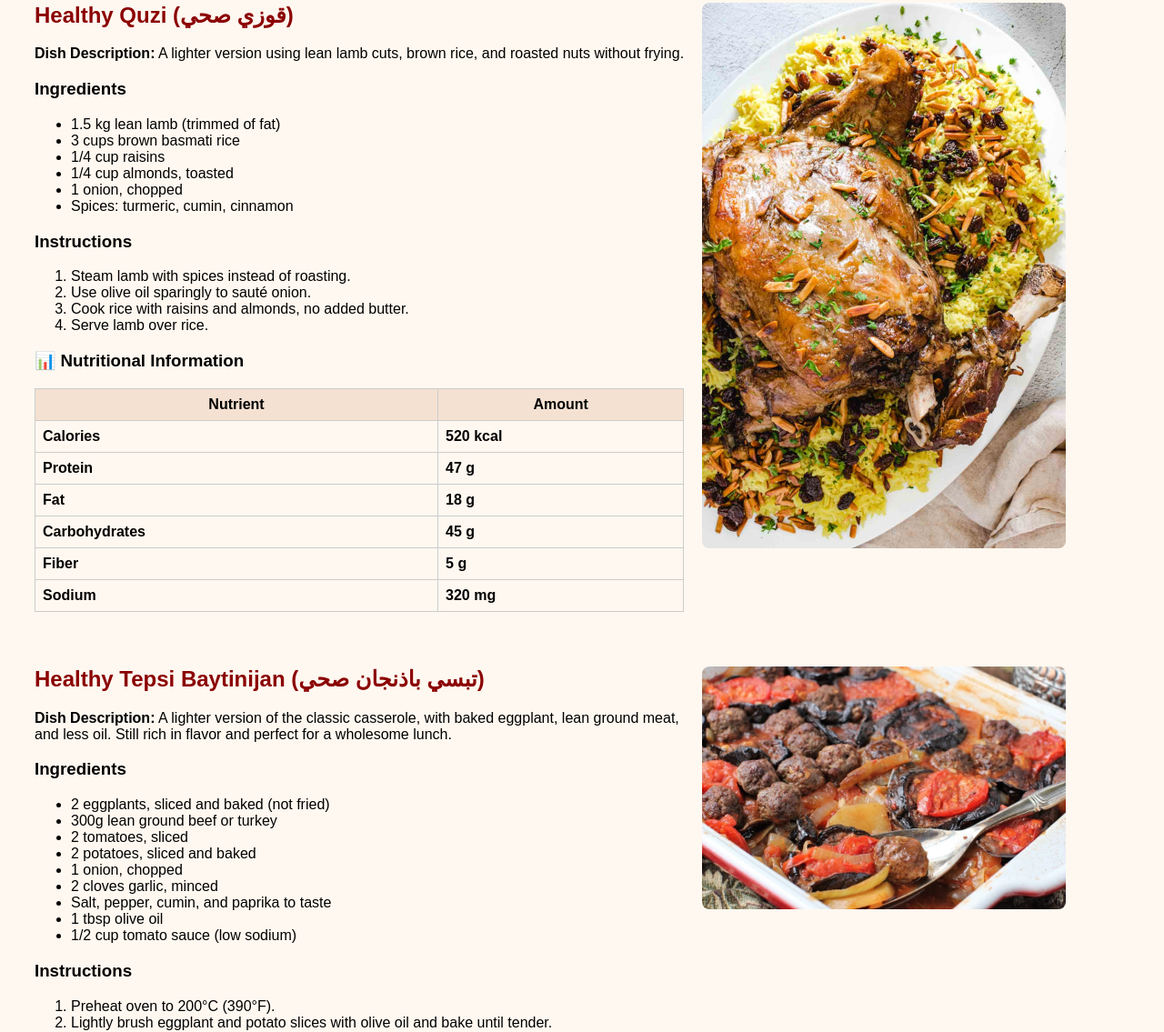
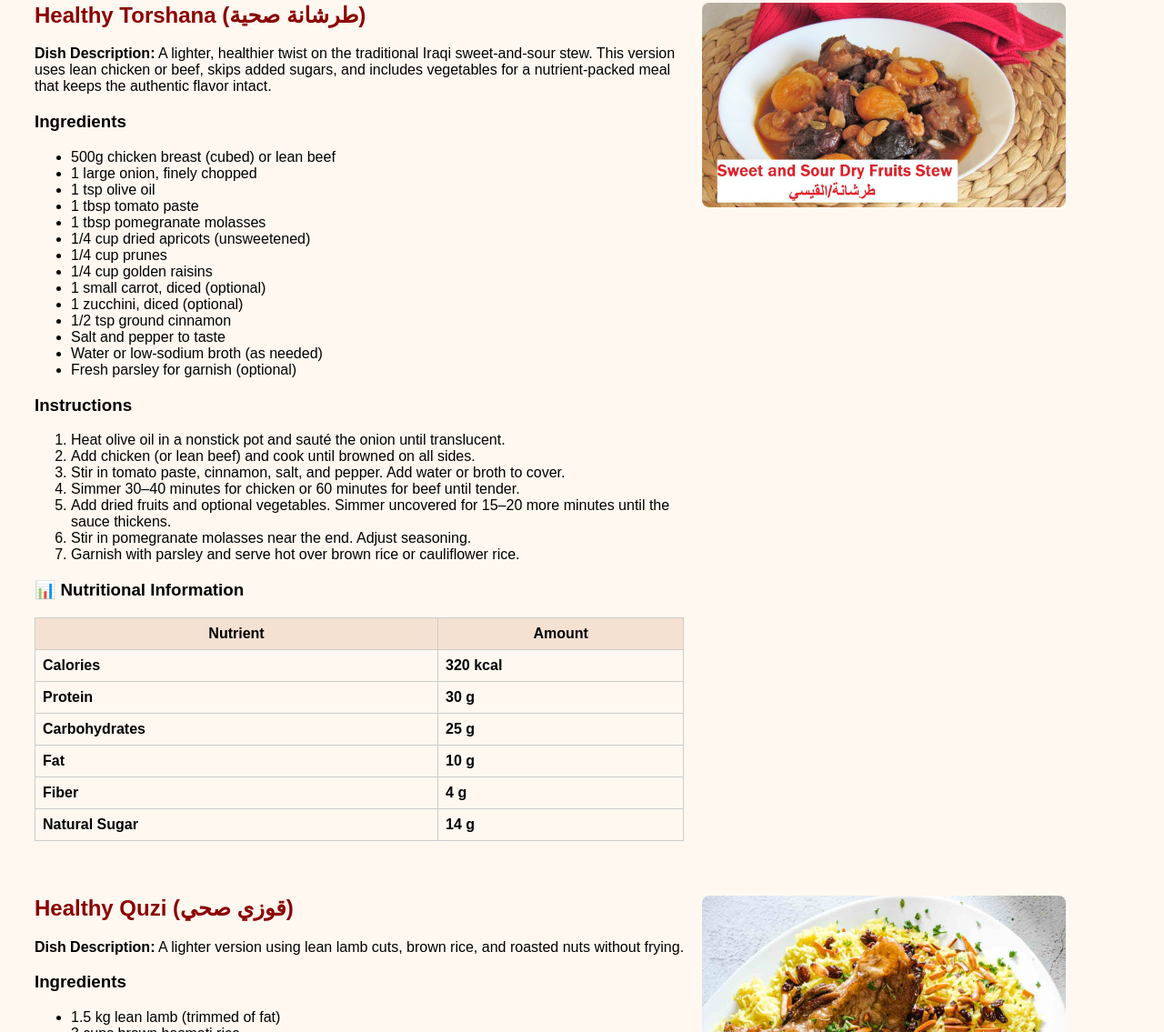
Before and after one commit to ghada1234/iraqi_recipes, a plain HTML site: page index_h.html in a window 1280 px wide. Shown: the part 2711-3846 px from the top of the page at 91% size. Drawn offline with Linux system fonts and the light colour scheme.

Commit message:
Update index_h.html

```diff
--- a/index_h.html
+++ b/index_h.html
@@ -216,6 +216,54 @@
         </td><td style="width: 40%;">
       <img src="bagila.jpg" alt="Makhlama Iraqi Skillet">
     </td>
+    <table class="dish-table">
+  <tr style="display: none;"><td>meal: lunch and dinner healthy</td></tr>
+  <tr>
+    <td>
+      <h2 class="dish-title">Healthy Torshana (طرشانة صحية)</h2>
+      <p><strong>Dish Description:</strong> A lighter, healthier twist on the traditional Iraqi sweet-and-sour stew. This version uses lean chicken or beef, skips added sugars, and includes vegetables for a nutrient-packed meal that keeps the authentic flavor intact.</p>
+      <h3>Ingredients</h3>
+      <ul>
+        <li>500g chicken breast (cubed) or lean beef</li>
+        <li>1 large onion, finely chopped</li>
+        <li>1 tsp olive oil</li>
+        <li>1 tbsp tomato paste</li>
+        <li>1 tbsp pomegranate molasses</li>
+        <li>1/4 cup dried apricots (unsweetened)</li>
+        <li>1/4 cup prunes</li>
+        <li>1/4 cup golden raisins</li>
+        <li>1 small carrot, diced (optional)</li>
+        <li>1 zucchini, diced (optional)</li>
+        <li>1/2 tsp ground cinnamon</li>
+        <li>Salt and pepper to taste</li>
+        <li>Water or low-sodium broth (as needed)</li>
+        <li>Fresh parsley for garnish (optional)</li>
+      </ul>
+      <h3>Instructions</h3>
+      <ol>
+        <li>Heat olive oil in a nonstick pot and sauté the onion until translucent.</li>
+        <li>Add chicken (or lean beef) and cook until browned on all sides.</li>
+        <li>Stir in tomato paste, cinnamon, salt, and pepper. Add water or broth to cover.</li>
+        <li>Simmer 30–40 minutes for chicken or 60 minutes for beef until tender.</li>
+        <li>Add dried fruits and optional vegetables. Simmer uncovered for 15–20 more minutes until the sauce thickens.</li>
+        <li>Stir in pomegranate molasses near the end. Adjust seasoning.</li>
+        <li>Garnish with parsley and serve hot over brown rice or cauliflower rice.</li>
+      </ol>
+      <h3>📊 Nutritional Information</h3>
+      <table class="nutrition" style="font-weight:bold">
+        <tr><th>Nutrient</th><th>Amount</th></tr>
+        <tr><td>Calories</td><td>320 kcal</td></tr>
+        <tr><td>Protein</td><td>30 g</td></tr>
+        <tr><td>Carbohydrates</td><td>25 g</td></tr>
+        <tr><td>Fat</td><td>10 g</td></tr>
+        <tr><td>Fiber</td><td>4 g</td></tr>
+        <tr><td>Natural Sugar</td><td>14 g</td></tr>
+      </table>
+    </td>
+    <td style="width: 40%;"><img src="torshana.jpg" alt="Healthy Torshana"></td>
+  </tr>
+</table>
+
   <!-- Healthy Quzi -->
 <table class="dish-table">
   <tr style="display: none;"><td>meal: lunch</td></tr>
```
